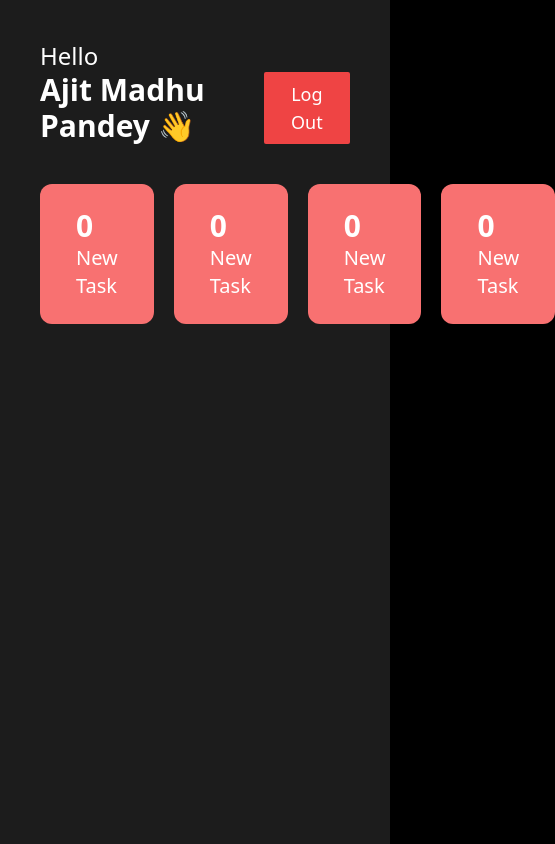
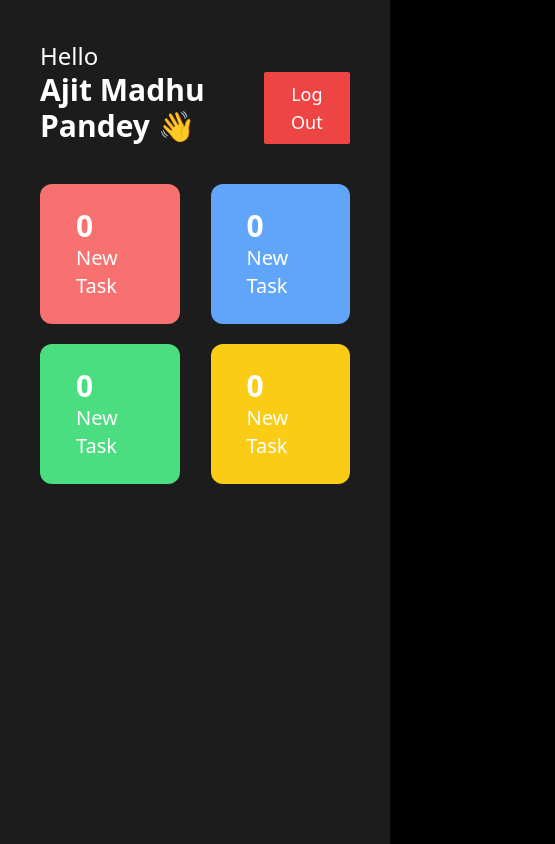
Before and after one commit to Ajit-coder237/Employee-Management-System, a React (Vite) app: page / in a window 390 px wide. Shown: the whole page, 555 px wide, since content can reach past the window. Built offline with nearby package versions, Linux system fonts and the light colour scheme.

Commit message:
flex responsive

```diff
--- a/src/components/others/TaskListNumbers.jsx
+++ b/src/components/others/TaskListNumbers.jsx
@@ -2,20 +2,20 @@ import React from "react";
 
 const TaskListNumbers = () => {
   return (
-    <div className="flex mt-10 justify-between gap-5">
+    <div className="flex flex-wrap mt-10 justify-between gap-5">
       <div className="px-9 py-6 rounded-xl w-[45%] bg-red-400">
         <h2 className="text-3xl font-semibold">0</h2>
         <h3 className="text-xl font-medium">New Task</h3>
       </div>
-      <div className="px-9 py-6 rounded-xl w-[45%] bg-red-400">
+      <div className="px-9 py-6 rounded-xl w-[45%] bg-blue-400">
         <h2 className="text-3xl font-semibold">0</h2>
         <h3 className="text-xl font-medium">New Task</h3>
       </div>
-      <div className="px-9 py-6 rounded-xl w-[45%] bg-red-400">
+      <div className="px-9 py-6 rounded-xl w-[45%] bg-green-400">
         <h2 className="text-3xl font-semibold">0</h2>
         <h3 className="text-xl font-medium">New Task</h3>
       </div>
-      <div className="px-9 py-6 rounded-xl w-[45%] bg-red-400">
+      <div className="px-9 py-6 rounded-xl w-[45%] bg-yellow-400">
         <h2 className="text-3xl font-semibold">0</h2>
         <h3 className="text-xl font-medium">New Task</h3>
       </div>
```
